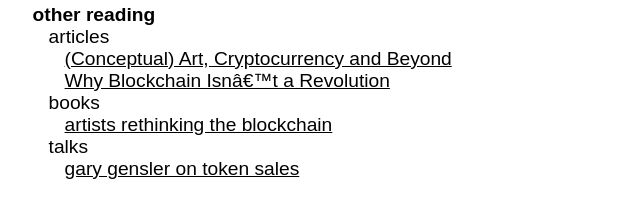
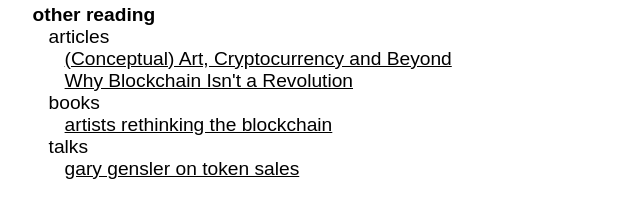
Before and after one commit to agnescameron/how-to-blockchain-almost-anything, a plain HTML site: page index.html in a window 1280 px wide. Shown: the part 2276-2475 px from the top of the page, 7-647 px from the left. Drawn offline with Linux system fonts and the light colour scheme.

Commit message:
git push

```diff
--- a/index.html
+++ b/index.html
@@ -116,7 +116,7 @@
 <b>other reading</b>
    articles
       <a href=https://www.furtherfield.org/conceptual-art-cryptocurrency-and-beyond/>(Conceptual) Art, Cryptocurrency and Beyond</a>
-      <a href=http://knowledge.wharton.upenn.edu/article/blockchain-isnt-revolution/?utm_source=kw_newsletter&utm_medium=email&utm_campaign=2018-06-21>Why Blockchain Isn’t a Revolution</a>
+      <a href=http://knowledge.wharton.upenn.edu/article/blockchain-isnt-revolution/?utm_source=kw_newsletter&utm_medium=email&utm_campaign=2018-06-21>Why Blockchain Isn't a Revolution</a>
    books
       <a href=http://torquetorque.net/wp-content/uploads/ArtistsReThinkingTheBlockchain.pdf>artists rethinking the blockchain</a>
    talks
```
